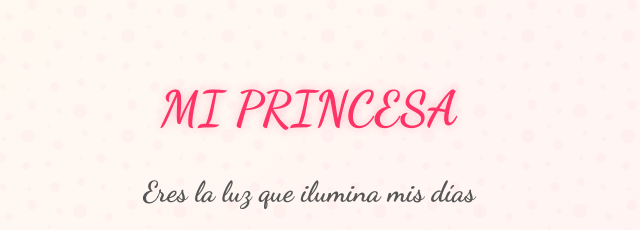
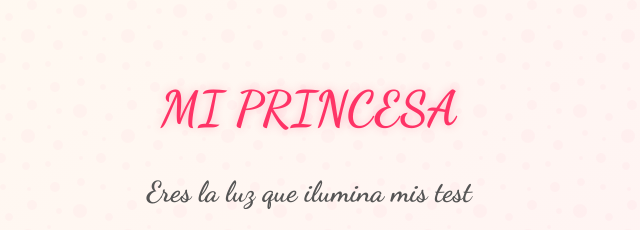
Before and after one commit to IsraelU/Test, a plain HTML site: page TestCarta/index.html in a window 1280 px wide. Both pictures are taken after a click on the element 640 px from the left and 460 px from the top of the page. Shown: the top 230 px of the page, 331-971 px from the left. Drawn offline with Linux system fonts and the light colour scheme.

Commit message:
Update index.html

```diff
--- a/TestCarta/index.html
+++ b/TestCarta/index.html
@@ -47,7 +47,7 @@
         <div class="paper-texture"></div>
         <div class="fullscreen-letter-content">
             <h2>MI PRINCESA</h2>
-            <p>Eres la luz que ilumina mis días</p>
+            <p>Eres la luz que ilumina mis test</p>
             <p>y la razón de mi sonrisa eterna.</p>
             <p>Contigo, cada momento es mágico</p>
             <p>y mi corazón late más fuerte.</p>
```
